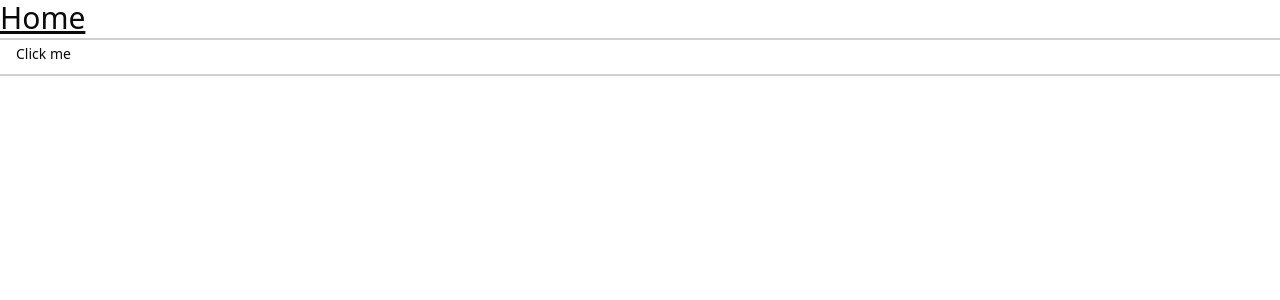
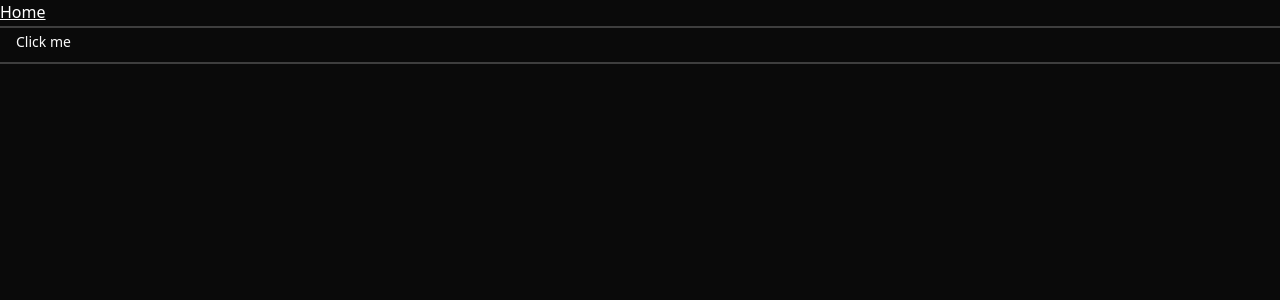
Before and after one commit to borgesdefariadev/carepulsev1.0, a Next.js app: page / in a window 1280 px wide. Shown: the top 300 px of the page. Built offline with nearby package versions, Linux system fonts and the light colour scheme.

Commit message:
Update
commit 3

```diff
--- a/app/globals.css
+++ b/app/globals.css
@@ -1,18 +1,6 @@
-/* |================================================
-| 1. TAILWIND CORE IMPORT (v4)
-|    Substitui @tailwind base, components e utilities.
-|================================================
-*/
 @import "tailwindcss";
-/* ---break---
-*/
-@custom-variant dark (&:is(.dark *));
+/* ---break--- */
 
-/* |================================================
-| 2. THEME VARIABLES
-|    Light and Dark mode variables
-|================================================
-*/
 :root {
   --background: #ffffff;
   --foreground: #0f172a;
@@ -93,13 +81,7 @@
   --light-200: #f8fafc;
 }
 
-/* |================================================
-| 3. PURE CSS (Regras de Navegador/Overrides)
-|    Estas regras NÃO usam @apply e são aplicadas como CSS padrão.
-|================================================
-*/
-
-/* Remove scrollbar (CSS Puro) */
+/* Remove scrollbar */
 .remove-scrollbar::-webkit-scrollbar {
   width: 0px;
   height: 0px;
--- a/app/layout.tsx
+++ b/app/layout.tsx
@@ -30,7 +30,7 @@ export default function RootLayout({
       >
         <ThemeProvider
           attribute="class"
-          defaultTheme="system"
+          defaultTheme="dark"
           enableSystem
           disableTransitionOnChange
         >
--- a/app/page.tsx
+++ b/app/page.tsx
@@ -4,8 +4,9 @@ export default function Home() {
 
   return (
     <div>
-      <h1 className="text-3xl underline">Home</h1>
+      <h1 className="text-white not-first:text-3xl underline">Home</h1>
       <Button>Click me</Button>
+
     </div>
   );
 }
--- a/app/theme-demo/page.tsx
+++ /dev/null
@@ -1,32 +0,0 @@
-"use client"
-
-import { ThemeToggle } from "@/components/theme-toggle"
-
-export default function ThemeDemoPage() {
-  return (
-    <div className="min-h-screen bg-background p-8">
-      <div className="max-w-4xl mx-auto">
-        <div className="flex justify-between items-center mb-8">
-          <h1 className="text-24-bold text-foreground">Dark Mode Demo</h1>
-          <ThemeToggle />
-        </div>
-
-        <div className="grid gap-6">
-          <div className="p-6 rounded-lg bg-card text-card-foreground border border-border">
-            <h2 className="text-16-regular mb-4">Card Component</h2>
-            <p className="text-muted-foreground">This card will change appearance based on the theme.</p>
-          </div>
-
-          <div className="p-6 rounded-lg bg-secondary text-secondary-foreground">
-            <h2 className="text-16-regular mb-4">Secondary Background</h2>
-            <p>This section uses secondary colors from the theme.</p>
-          </div>
-
-          <button className="p-4 bg-primary text-primary-foreground rounded-md">
-            Primary Button
-          </button>
-        </div>
-      </div>
-    </div>
-  )
-}
```
